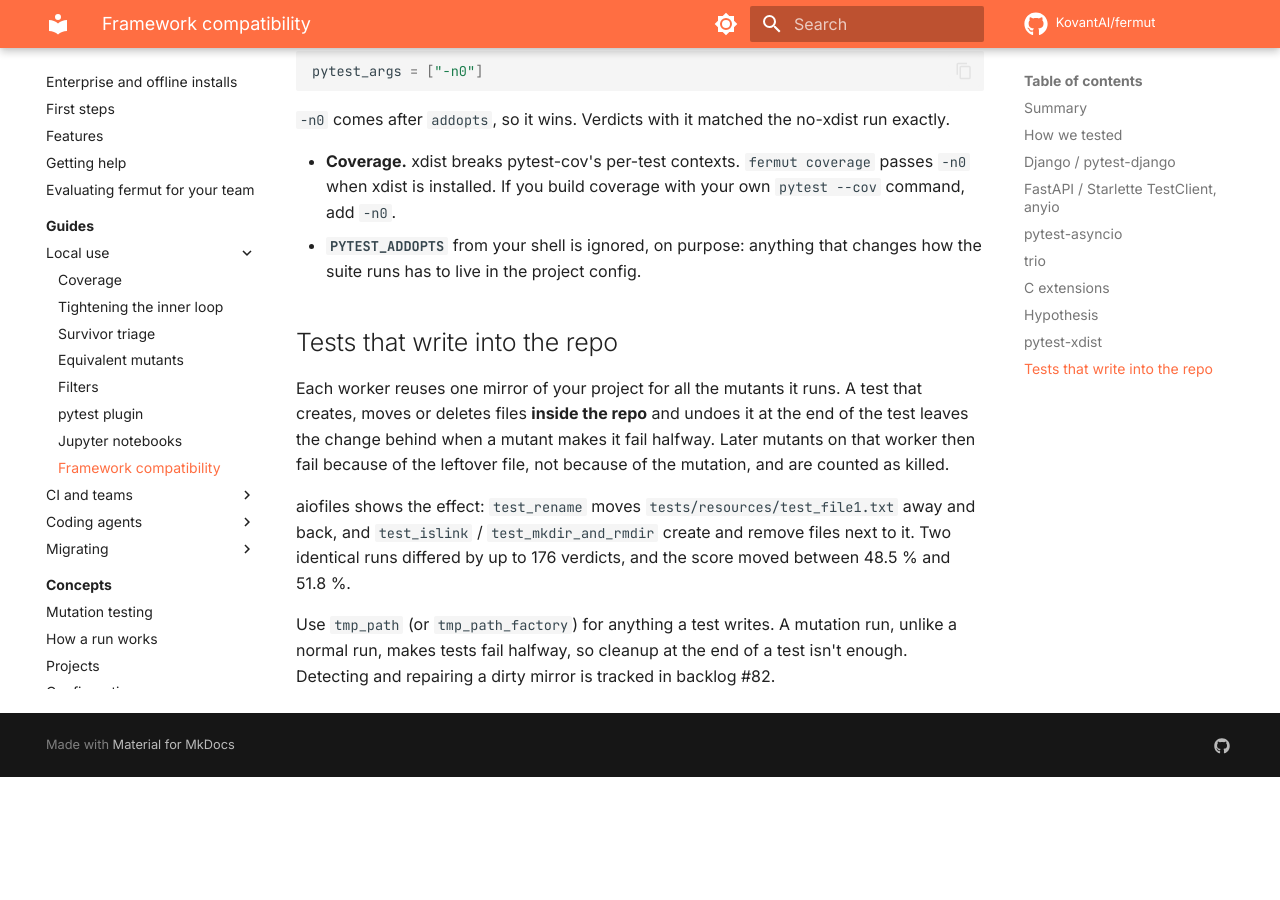
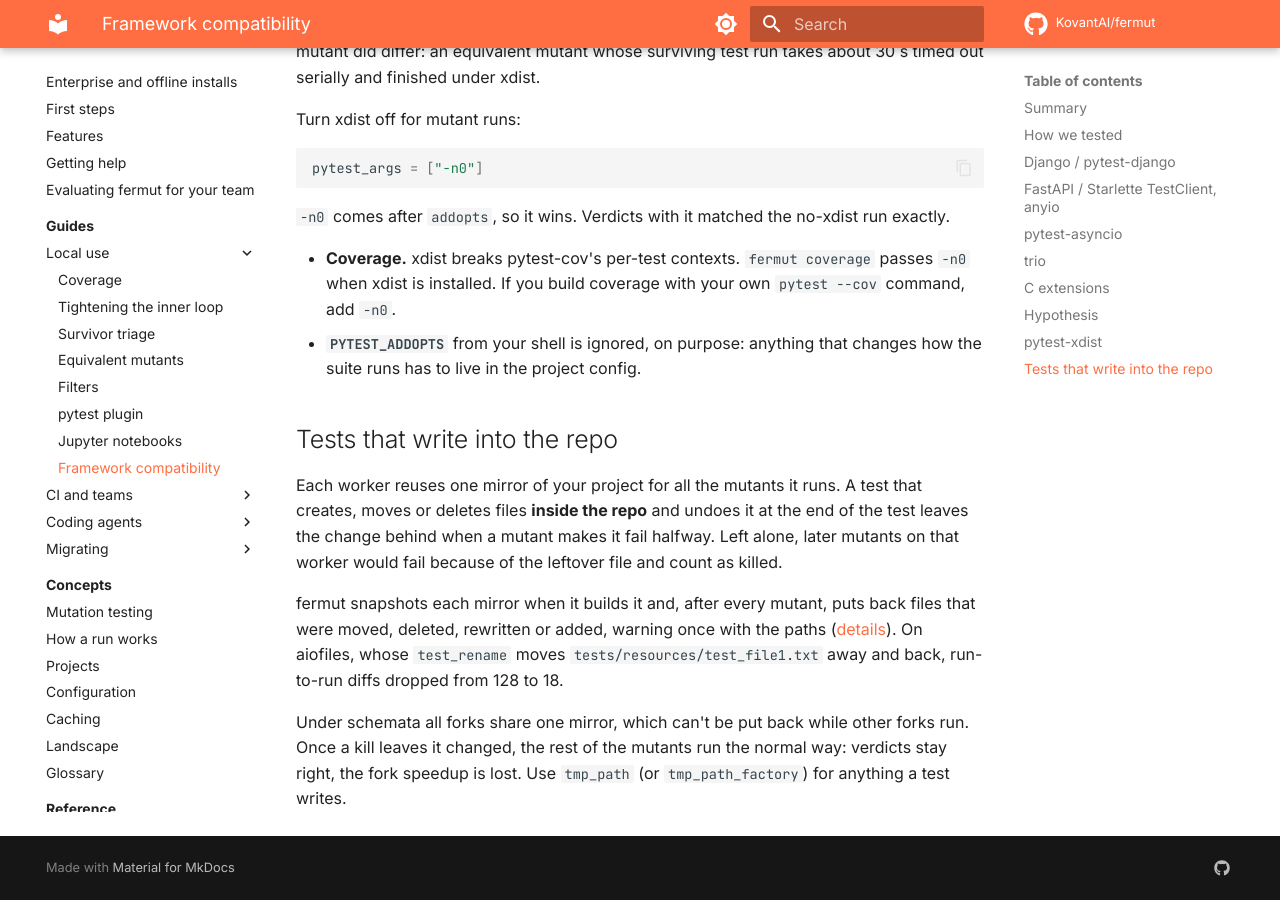
Before and after one commit to KovantAI/fermut, an MkDocs documentation site: the page built from docs/guides/frameworks.md, in a window 1280 px wide and 900 px high, scrolled down 4755 px. Built offline with MkDocs 1.6.1 and Material for MkDocs 9.7.7, drawn with Linux system fonts in a browser that asks for light colours; comment, search, counter and statistics services are not loaded; before the commit the page ends 5532 px from its top, so only the background shows below that; some of the changed text lies outside the part shown.

Commit message:
docs: update

```diff
--- a/docs/guides/frameworks.md
+++ b/docs/guides/frameworks.md
@@ -9,16 +9,16 @@
 |---|---|---|
 | [Django / pytest-django](#django) | Works, both modes | Nothing for migrations (skipped by default); macOS + Postgres: `PGGSSENCMODE=disable` |
 | [FastAPI / Starlette `TestClient`, anyio](#fastapi) | Works, both modes | Fix order-dependent tests, or `--no-smart-order` with `--no-schemata` |
-| [pytest-asyncio](#pytest-asyncio) | Forks work | Tests must not write inside the repo ([below](#tests-that-write-into-the-repo)) |
+| [pytest-asyncio](#pytest-asyncio) | Forks work | Prefer `tmp_path` for files tests write ([below](#tests-that-write-into-the-repo)) |
 | [trio](#trio) | Works, both modes | Pass the suite's own plugin flags as usual |
 | [C extensions](#c-extensions) | Works, both modes | Build the extension in place before `fermut coverage` and `fermut run` |
 | [Hypothesis](#hypothesis) | Works, both modes | Pin `hypothesis_seed` |
 | [pytest-xdist](#xdist) | Works, both modes | `pytest_args = ["-n0"]` |
 
 "Both modes" means schemata (forked runs, the default) and `--no-schemata`
-(a fresh pytest per mutant) give the same verdicts. The one problem that
-affects every framework, tests that write files inside the repo, is
-[at the end](#tests-that-write-into-the-repo).
+(a fresh pytest per mutant) give the same verdicts. Tests that write files
+inside the repo affect every framework; fermut repairs the damage, but they
+cost speed under schemata ([at the end](#tests-that-write-into-the-repo)).
 
 ## How we tested
 
@@ -34,7 +34,7 @@
 | Django | healthchecks v5.0.3, `hc/api` | 9341 | 0 | 839 s / 1249 s |
 | FastAPI | fastapi 0.162.2, 10 % sample | 1125 | 0 apart from order-dependent tests (see below) | 670 s / 561 s |
 | Starlette | starlette (benchmark pin) | 5960 | 0 (Linux, 3 rounds) | 203 s / 469 s |
-| pytest-asyncio | aiofiles @9d1acc1 | 1664 | not measurable: the suite's own runs vary by ~110 | 29 s / 35 s |
+| pytest-asyncio | aiofiles @9d1acc1 | 1664 | not measured: spawn runs still differ by 18, all one timing-flaky test | 29 s / 35 s |
 | trio | trio (benchmark pin), 30 % sample | 2330 | 0 (Linux, 3 rounds) | 224 s / 285 s |
 | C extension | markupsafe 3.0.3 | 217 | 0 (Linux, 3 rounds) | 14 s / 12 s |
 | Hypothesis | attrs 26.1.0, 50 % sample | 1735 | 0 with a pinned seed (4 runs) | 138–150 s / 150–154 s |
@@ -58,11 +58,12 @@
   fermut detects the crashes and runs those mutants the normal way, so
   verdicts are right but the forks are wasted. `export PGGSSENCMODE=disable`
   stops the crashes.
-- **Migrations.** fermut skips Django migrations (`migrations/0001_*.py`)
-  and Alembic revisions by default; they show as `migrations` in the run
-  summary. In healthchecks they were 55 % of all mutants, 76 % of them
-  survived, and they all run the slow way (class attributes run at import).
-  `--mutate-migrations` mutates them anyway.
+- **Migrations.** fermut skips Django migrations (`migrations/0001_*.py`
+  in a package) and Alembic revisions (`versions/*.py` next to `env.py`) by
+  default; they show as `migrations` in the run summary. In healthchecks
+  they were 55 % of all mutants, 76 % of them survived, and they all run
+  the slow way (class attributes run at import).
+  `--mutate-migrations` (or `mutate_migrations = true`) mutates them anyway.
 
 - **Transactional tests** (`TestCase`, `TransactionTestCase`) ran
   unchanged.
@@ -104,10 +105,12 @@
 aiofiles (`asyncio_mode = "auto"`) ran in forks without trouble: 462
 mutants served from the fork, 29 s vs 35 s spawning.
 
-We couldn't measure schemata-vs-spawn parity. Two spawn runs of the same
-commit differed by 112–176 verdicts, because aiofiles' tests create,
-rename and delete files under `tests/resources/`. See
-[Tests that write into the repo](#tests-that-write-into-the-repo).
+aiofiles' tests create, rename and delete files under `tests/resources/`.
+Before fermut restored mirrors, two spawn runs of the same commit differed
+by 112–176 verdicts. Now they differ by 18, all
+`test_concurrency.py::test_slow_file`, a timing-sensitive test that also
+fails in a fork with no mutant, and the false kills are gone (score 51 % →
+45 %). See [Tests that write into the repo](#tests-that-write-into-the-repo).
 
 ## trio { #trio }
 
@@ -191,15 +194,16 @@
 Each worker reuses one mirror of your project for all the mutants it runs.
 A test that creates, moves or deletes files **inside the repo** and undoes
 it at the end of the test leaves the change behind when a mutant makes it
-fail halfway. Later mutants on that worker then fail because of the
-leftover file, not because of the mutation, and are counted as killed.
+fail halfway. Left alone, later mutants on that worker would fail because
+of the leftover file and count as killed.
 
-aiofiles shows the effect: `test_rename` moves `tests/resources/test_file1.txt`
-away and back, and `test_islink` / `test_mkdir_and_rmdir` create and
-remove files next to it. Two identical runs differed by up to 176 verdicts,
-and the score moved between 48.5 % and 51.8 %.
+fermut snapshots each mirror when it builds it and, after every mutant,
+puts back files that were moved, deleted, rewritten or added, warning once
+with the paths ([details](../reference/cli/run-isolation.md#tree-writes)).
+On aiofiles, whose `test_rename` moves `tests/resources/test_file1.txt`
+away and back, run-to-run diffs dropped from 128 to 18.
 
-Use `tmp_path` (or `tmp_path_factory`) for anything a test writes. A
-mutation run, unlike a normal run, makes tests fail halfway, so cleanup at
-the end of a test isn't enough. Detecting and repairing a dirty mirror is
-tracked in backlog #82.
+Under schemata all forks share one mirror, which can't be put back while
+other forks run. Once a kill leaves it changed, the rest of the mutants
+run the normal way: verdicts stay right, the fork speedup is lost. Use
+`tmp_path` (or `tmp_path_factory`) for anything a test writes.
```
